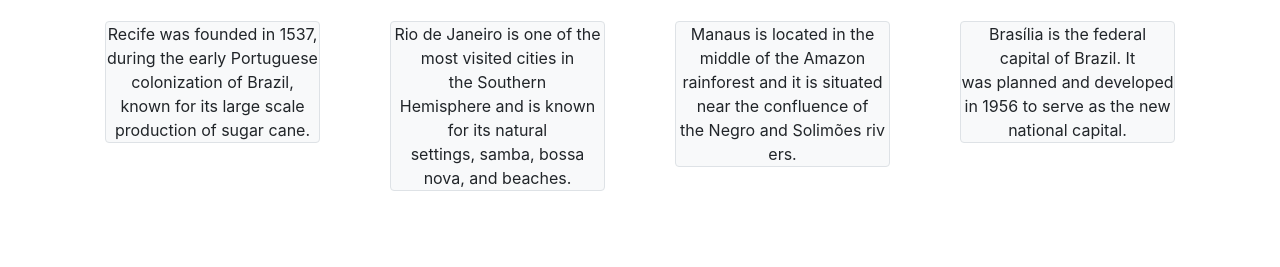
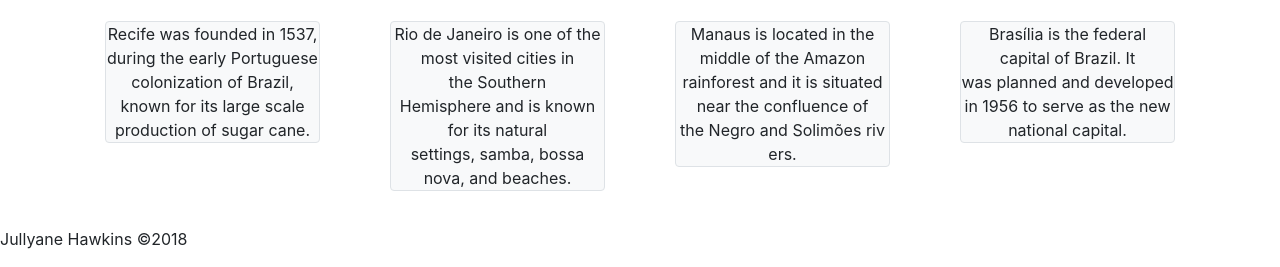
Before and after one commit to jullyanehawkins/bootstrap-challenge, a plain HTML site: page index.html in a window 1280 px wide. Shown: the part 817-1084 px from the top of the page. Before the commit the page ends 1044 px from the top, so only its background shows below. Drawn offline with nearby package versions, Linux system fonts and the light colour scheme.

Commit message:
Added footer

```diff
--- a/index.html
+++ b/index.html
@@ -78,5 +78,6 @@
 				</div>
 			</div>
 		</div>
+		<div class="footer"><p>Jullyane Hawkins ©2018</p></div>
 	</body>
 </html>
```
